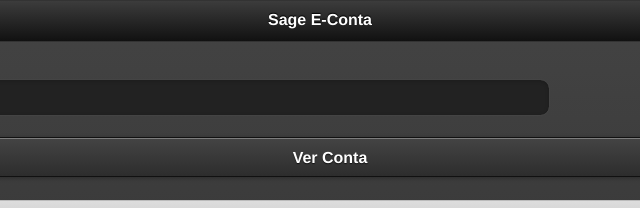
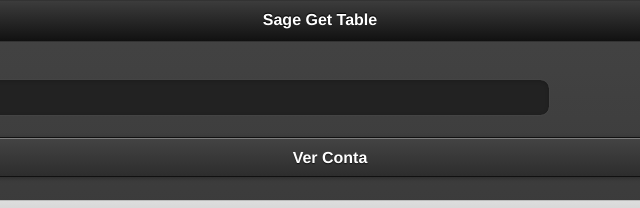
Before and after one commit to srodriguesja/gettable, a plain HTML site: page index.html in a window 1280 px wide. Shown: the top 208 px of the page, 320-960 px from the left. Drawn offline with Linux system fonts and the light colour scheme.

Commit message:
Update index.html

```diff
--- a/index.html
+++ b/index.html
@@ -13,7 +13,7 @@
 <div data-role="page" id="init" data-theme="a">
 
 	<div data-role="header">
-		<h1>Sage E-Conta</h1>
+		<h1>Sage Get Table</h1>
 	</div><!-- /header -->
 	<div data-role="content">
 		<div class="content-primary">
```
